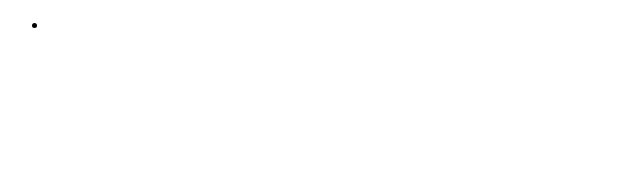
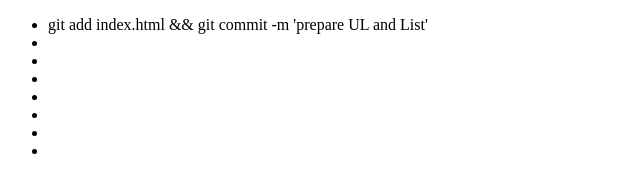
Before and after one commit to khozhainov-aleksandr/test_git_project, a plain HTML site: page index.html in a window 1280 px wide. Shown: the whole page, without its empty margins (0-640 px from the left). Drawn offline with Linux system fonts and the light colour scheme.

Commit message:
add first comant to list

```diff
--- a/index.html
+++ b/index.html
@@ -8,10 +8,30 @@
   <title>Main Git Document</title>
 </head>
 <body>
+  <ul>
+    <!-- Добавляем только файл index.html и добавляем к нему коммит -->
+    <li>git add index.html && git commit -m 'prepare UL and List'</li>
 
-  <ul>
+    <!--  -->
+    <li></li>
+
+    <!--  -->
+    <li></li>
+
+    <!--  -->
+    <li></li>
+
+    <!--  -->
+    <li></li>
+
+    <!--  -->
+    <li></li>
+
+    <!--  -->
+    <li></li>
+
+    <!--  -->
     <li></li>
   </ul>
-
 </body>
 </html>
```
